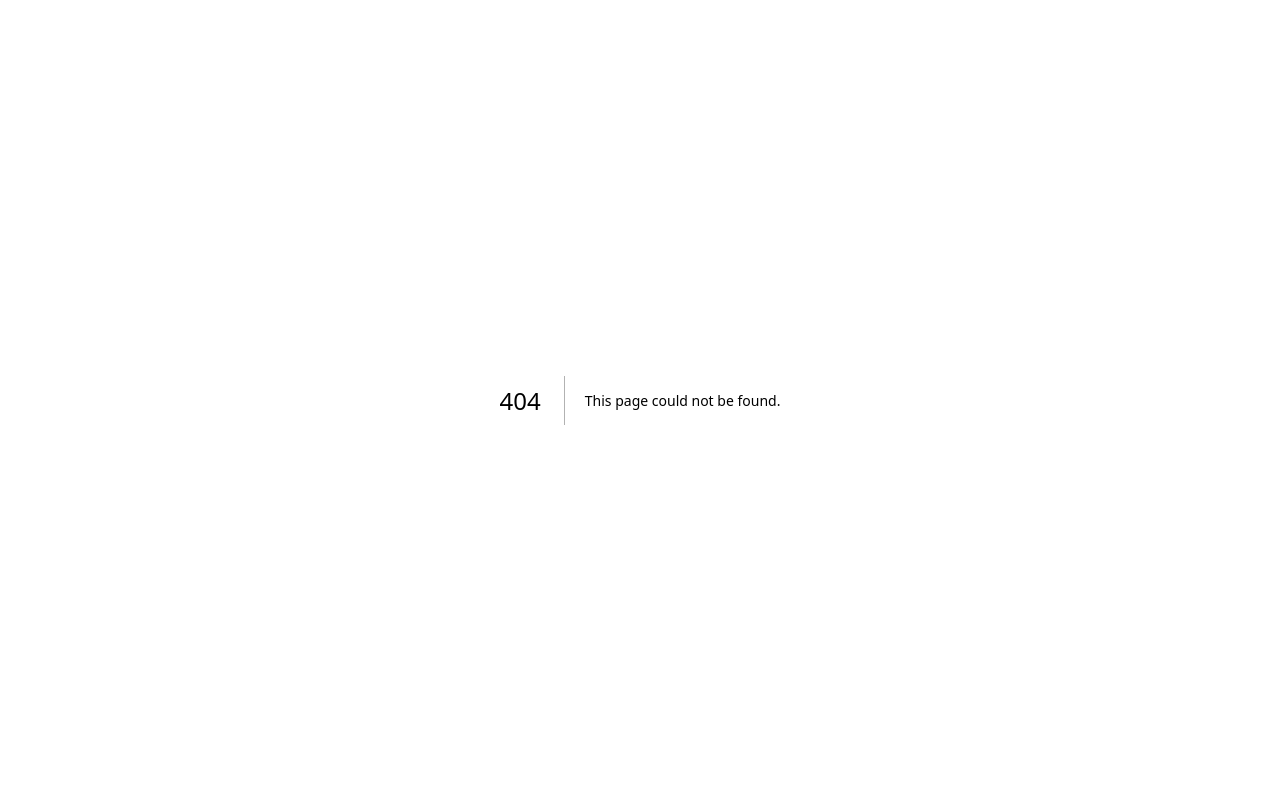
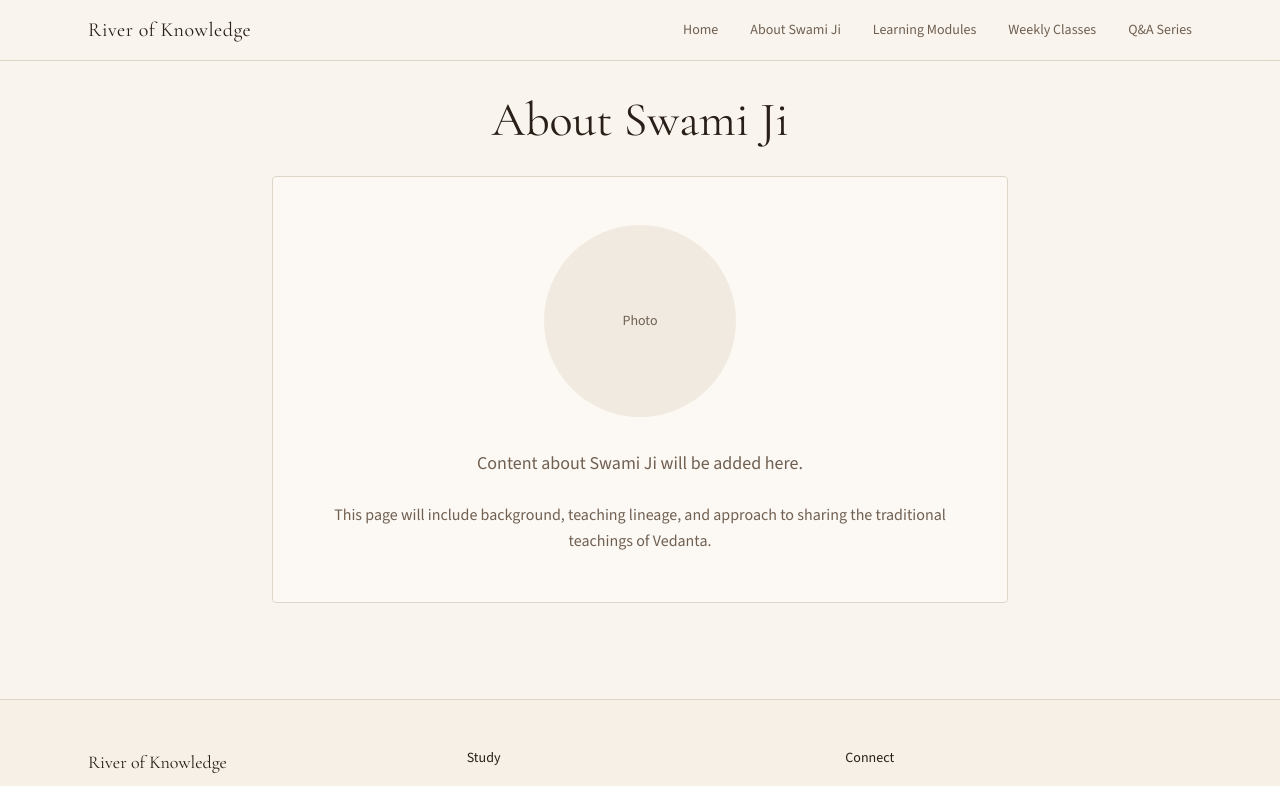
Before and after one commit to mohitmaheshwari20/v0-river-of-knowledge-website, a Next.js app: page /about in a window 1280 px wide. Before the commit this address had no page. Shown: the top 786 px of the page. Built offline with nearby package versions, Linux system fonts and the light colour scheme.

Commit message:
feat: add "About Swami Ji" page with header link\n\nCreate placeholder page and update navigation for new link.

```diff
--- /dev/null
+++ b/app/about/page.tsx
@@ -0,0 +1,38 @@
+import { Header } from "@/components/header"
+import { Footer } from "@/components/footer"
+
+export default function AboutPage() {
+  return (
+    <div className="min-h-screen bg-background">
+      <Header />
+
+      <main className="py-16 md:py-24">
+        <div className="container mx-auto px-4 max-w-3xl">
+          <h1 className="font-serif text-4xl md:text-5xl text-foreground mb-8 text-center">
+            About Swami Ji
+          </h1>
+
+          <div className="bg-card border border-border rounded p-8 md:p-12">
+            <div className="flex flex-col items-center gap-8">
+              <div className="w-48 h-48 rounded-full bg-muted flex items-center justify-center">
+                <span className="text-muted-foreground text-sm">Photo</span>
+              </div>
+
+              <div className="text-center space-y-6">
+                <p className="text-lg text-muted-foreground leading-relaxed">
+                  Content about Swami Ji will be added here.
+                </p>
+
+                <p className="text-muted-foreground leading-relaxed">
+                  This page will include background, teaching lineage, and approach to sharing the traditional teachings of Vedanta.
+                </p>
+              </div>
+            </div>
+          </div>
+        </div>
+      </main>
+
+      <Footer />
+    </div>
+  )
+}
--- a/components/header.tsx
+++ b/components/header.tsx
@@ -6,6 +6,7 @@ import { Menu, X } from "lucide-react"
 
 const navigation = [
   { name: "Home", href: "/" },
+  { name: "About Swami Ji", href: "/about" },
   { name: "Learning Modules", href: "/modules" },
   { name: "Weekly Classes", href: "/classes" },
   { name: "Q&A Series", href: "/qa" },
```
Also changed, not shown: 1 other file (tests, documents, lock files or other folders).
